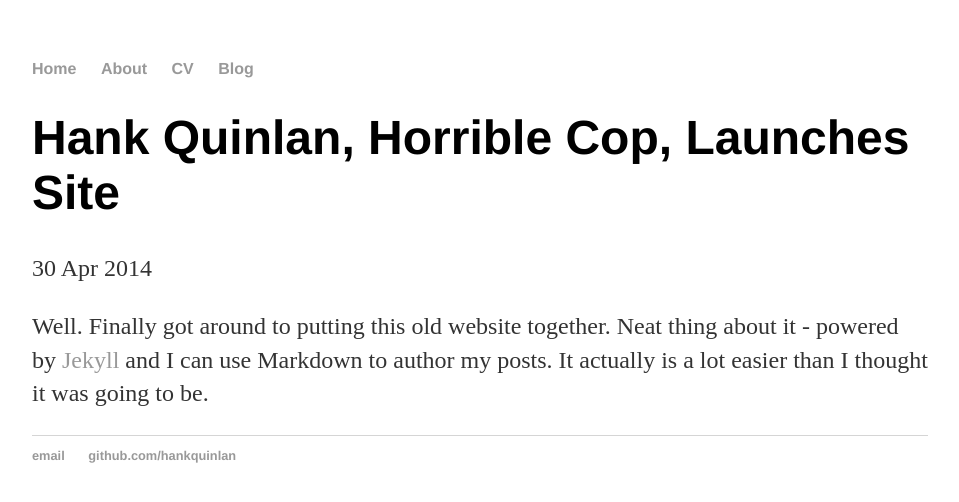
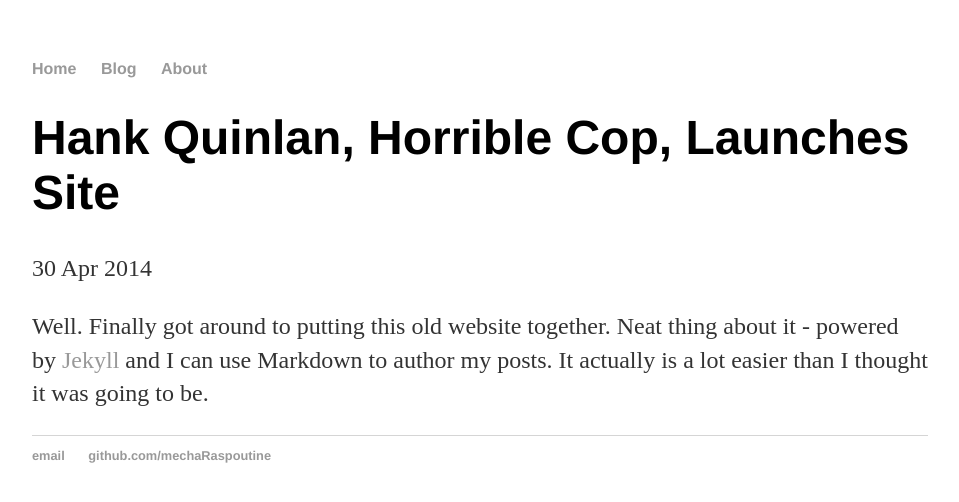
Before and after one commit to mechaRaspoutine/mechaRaspoutine.github.io, a Jekyll site: the page built from _posts/2014-04-30-hank-quinlan-site-launched.md, in a window 1280 px wide. Shown: the top 502 px of the page, without its empty margins (160-1119 px from the left). Built offline with Jekyll 4.4.1, drawn with Linux system fonts in a browser that asks for light colours.

Commit message:
Update default.html

```diff
--- a/_layouts/default.html
+++ b/_layouts/default.html
@@ -12,9 +12,8 @@
     <nav>
 <ul>
 <li><a href="/">Home</a></li>
-<li><a href="/about">About</a></li>
-<li><a href="/cv">CV</a></li>
-<li><a href="/blog">Blog</a></li>
+<li><a href="/blog/">Blog</a></li>
+<li><a href="/about/">About</a></li>
 </ul>
     </nav>
 <div class="container">
@@ -25,8 +24,8 @@
 
   <footer>
    <ul>
-   <li><a href="mailto:hankquinlanhub@gmail.com">email</a></li>
-   <li><a href="https://github.com/hankquinlan">github.com/hankquinlan</a></li>
+   <li><a href="mailto:mechaRaspoutine@gggg.com">email</a></li>
+   <li><a href="https://github.com/mechaRaspoutine">github.com/mechaRaspoutine</a></li>
    </ul>
   </footer>
   </body>
```
